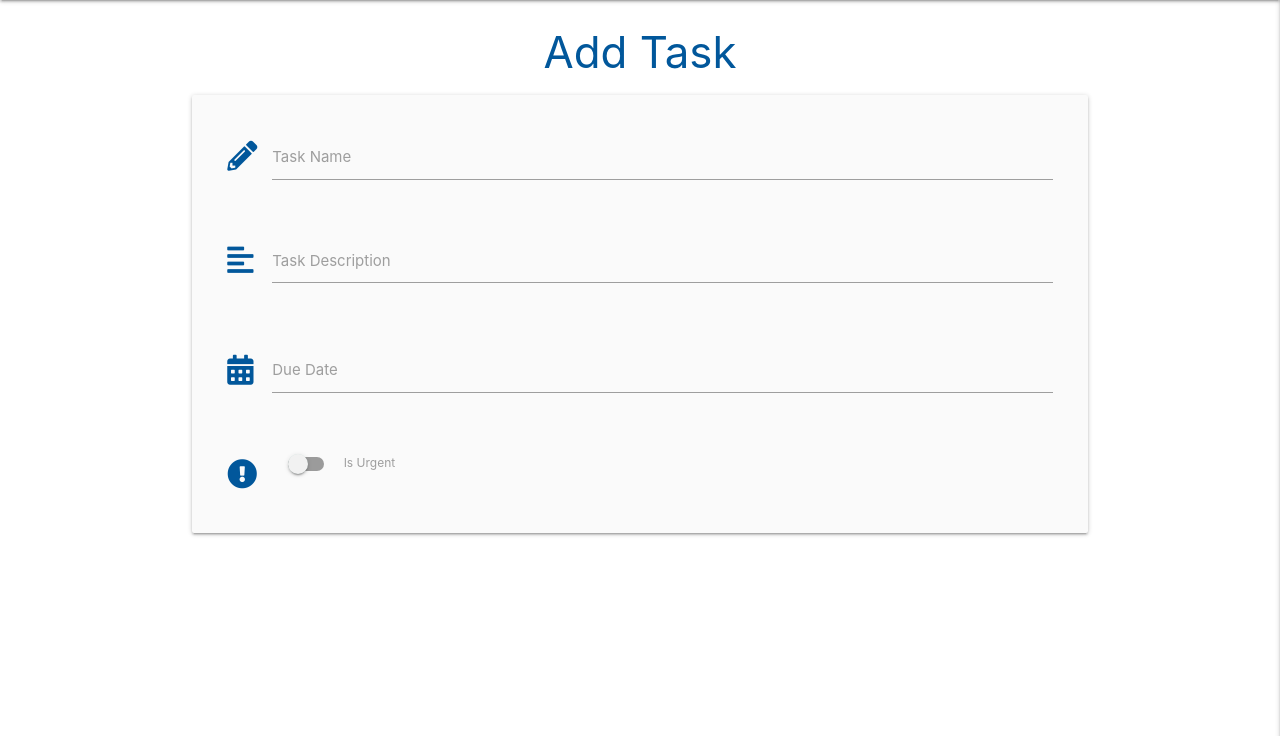
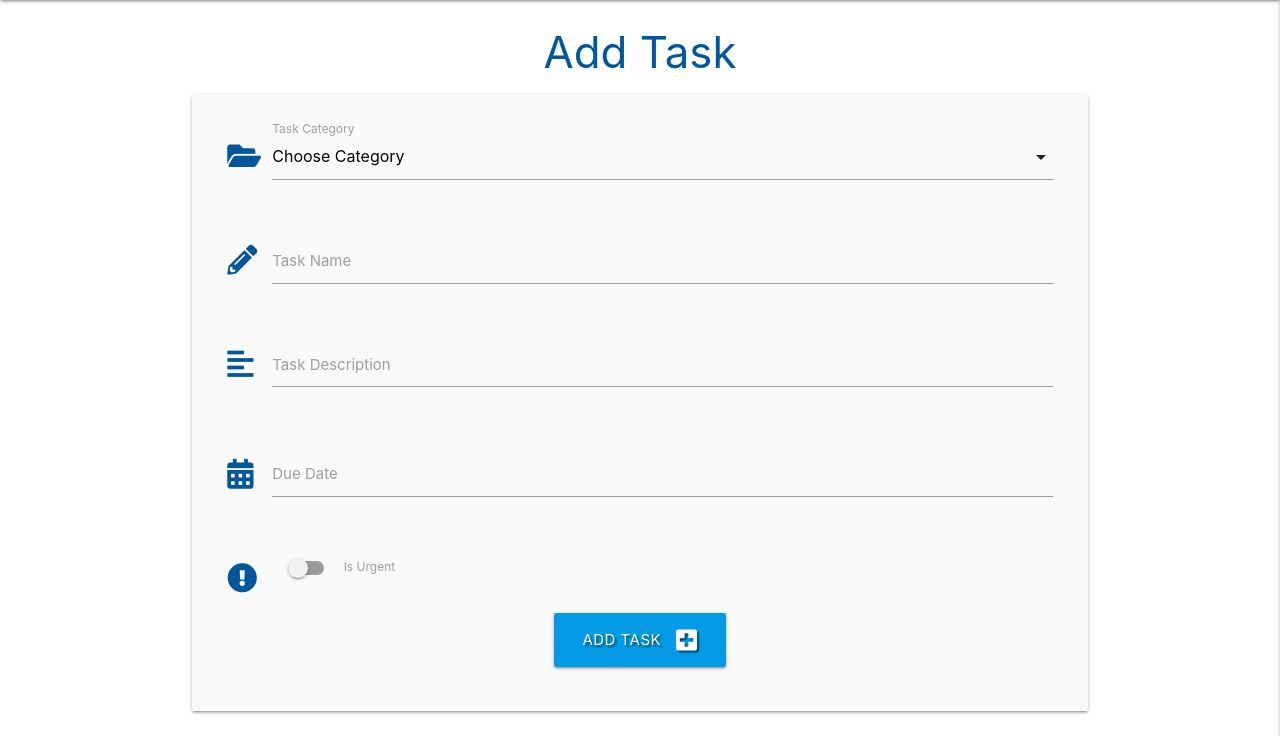
Before and after one commit to DylanThomasShine/flask-task-manager-project, a Flask app: page /add_task in a window 1280 px wide. Shown: the part 64-800 px from the top of the page. Run offline with Flask 2, Linux system fonts and the light colour scheme; data that the repository does not hold is empty; some libraries are stand-ins or nearby versions.

Commit message:
Added category tasks

```diff
--- a/app.py
+++ b/app.py
@@ -99,9 +99,24 @@ def logout():
     return redirect(url_for("login"))
 
 
-@app.route("/add_task")
+@app.route("/add_task", methods=["GET", "POST"])
 def add_task():
-    return render_template("add_task.html")
+    if request.method == "POST":
+        is_urgent = "on" if request.form.get("is_urgent") else "off"
+        task = {
+            "category_name": request.form.get("category_name"),
+            "task_name": request.form.get("task_name"),
+            "task_description": request.form.get("task_description"),
+            "is_urgent": is_urgent,
+            "due_date": request.form.get("due_date"),
+            "created_by": session["user"]
+        }
+        mongo.db.tasks.insert_one(task)
+        flash("Task Successfully Added")
+        return redirect(url_for("get_tasks"))
+
+    categories = mongo.db.categories.find().sort("category_name", 1)
+    return render_template("add_task.html", categories=categories)
 
 
 if __name__ == "__main__":
--- a/static/js/script.js
+++ b/static/js/script.js
@@ -1,14 +1,15 @@
 /*
-    jQuery for MaterializeCSS initialization
+jQuery for MaterializeCSS initialization
 */
 
 $(document).ready(function () {
     $(".sidenav").sidenav({edge: "right"});
     $(".collapsible").collapsible();
     $(".tooltipped").tooltip();
+    $("select").formSelect();
     $(".datepicker").datepicker({
         format: "dd mmmm, yyyy",
-        yearRange: 4,
+        yearRange: 3,
         showClearBtn: true,
         i18n: {
             done: "Select"
@@ -31,6 +32,8 @@ $(document).ready(function () {
 //     let collapsiblesInstance = M.Collapsible.init(collapsibles);
 //     let tooltips = document.querySelectorAll(".tooltipped");
 //     let tooltipsInstance = M.Tooltip.init(tooltips);
+//     let selects = document.querySelectorAll("select");
+//     let selectsInstance = M.FormSelect.init(selects);
 //     let datepickers = document.querySelectorAll(".datepicker");
 //     let datepickersInstance = M.Datepicker.init(datepickers, {
 //         format: "dd mmmm, yyyy",
--- a/templates/add_task.html
+++ b/templates/add_task.html
@@ -4,7 +4,21 @@
     <h3 class="light-blue-text text-darken-4 center-align">Add Task</h3>
 
     <div class="row card-panel grey lighten-5">
-        <form class="col s12" method="POST" action="">
+        <form class="col s12" method="POST" action="{{ url_for('add_task') }}">
+            <!-- category selection -->
+			<div class="row">
+				<div class="input-field col s12">
+                    <i class="fas fa-folder-open prefix light-blue-text text-darken-4"></i>
+					<select id="category_name" name="category_name" class="validate" required>
+                        <option value="" disabled selected>Choose Category</option>
+                        {% for category in categories %}
+                            <option value="{{ category.category_name }}">{{ category.category_name }}</option>
+                        {% endfor %}
+                    </select>
+					<label for="category_name">Task Category</label>
+				</div>
+			</div>
+            <!-- task name -->
             <div class="row">
                 <div class="input-field col s12">
                     <i class="fas fa-pencil-alt prefix light-blue-text text-darken-4"></i>
@@ -13,6 +27,7 @@
                     <label for="task_name">Task Name</label>
                 </div>
             </div>
+            <!-- task description -->
             <div class="row">
                 <div class="input-field col s12">
                     <i class="fas fa-align-left prefix light-blue-text text-darken-4"></i>
@@ -21,6 +36,7 @@
                     <label for="task_description">Task Description</label>
                 </div>
             </div>
+            <!-- due date picker -->
             <div class="row">
                 <div class="input-field col s12">
                     <i class="fas fa-calendar-alt prefix light-blue-text text-darken-4"></i>
@@ -28,6 +44,7 @@
                     <label for="due_date">Due Date</label>
                 </div>
             </div>
+            <!-- is urgent toggle -->
 			<div class="row">
 				<div class="input-field col s12">
 					<div class="switch">
@@ -40,6 +57,14 @@
 					</div>
 				</div>
 			</div>
+            <!-- submit button -->
+            <div class="row">
+                <div class="col s12 center-align">
+                    <button type="submit" class="btn-large light-blue darken-1 text-shadow">
+                        Add Task <i class="fas fa-plus-square right"></i>
+                    </button>
+                </div>
+            </div>
         </form>
     </div>
 
--- a/templates/tasks.html
+++ b/templates/tasks.html
@@ -1,5 +1,7 @@
 {% extends "base.html" %}
 {% block content %}
+
+    <h3 class="light-blue-text text-darken-4 center-align">All Tasks</h3>
 
     <ul class="collapsible">
         {% for task in tasks %}
@@ -15,6 +17,7 @@
             <div class="collapsible-body">
                 <strong>{{ task.category_name }}</strong>
                 <p>{{ task.task_description }}</p>
+                <p><em>by: {{ task.created_by }}</em></p>
             </div>
         </li>
         {% endfor %}
```
Also changed, not shown: templates/base.html (line endings or trailing spaces).
